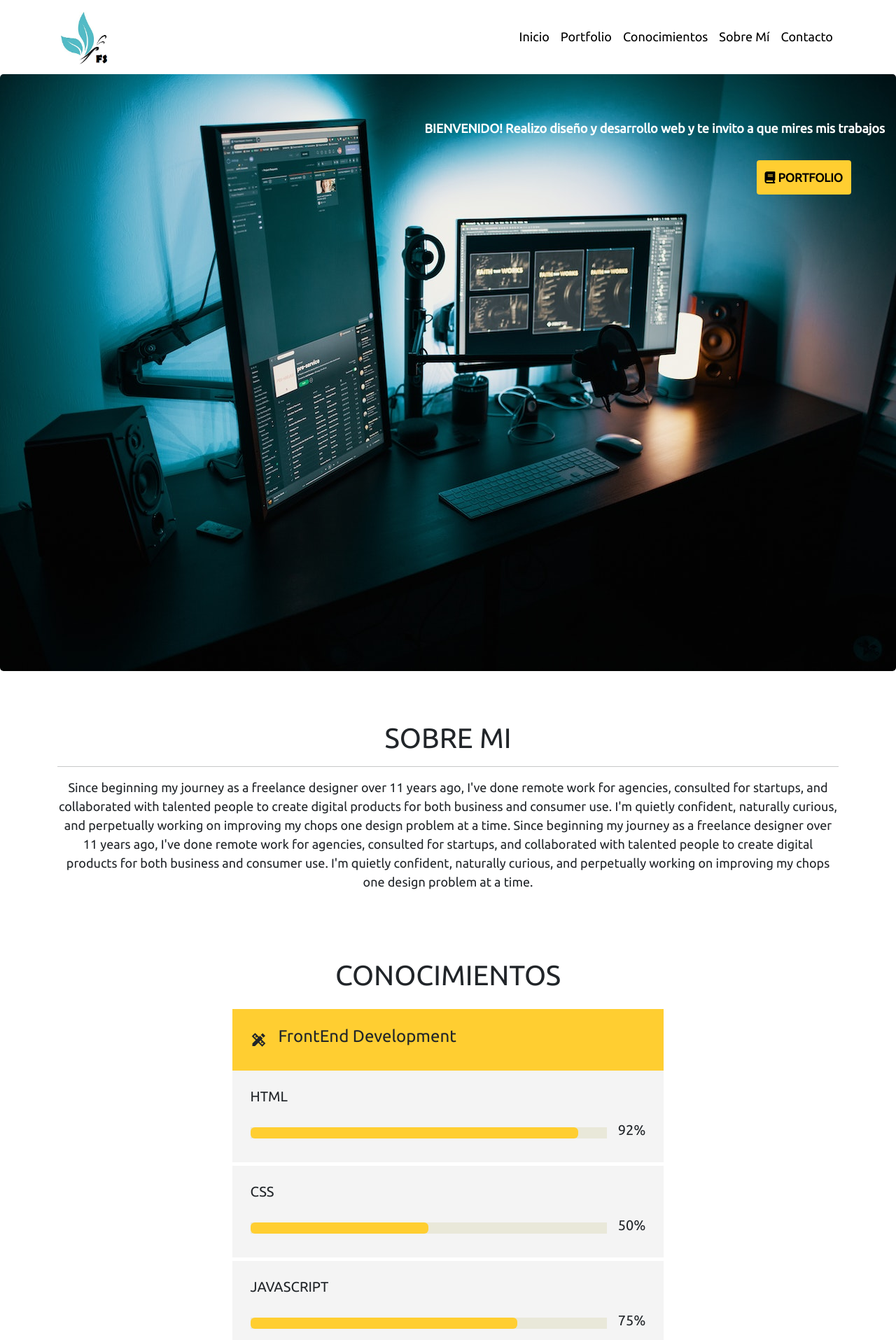
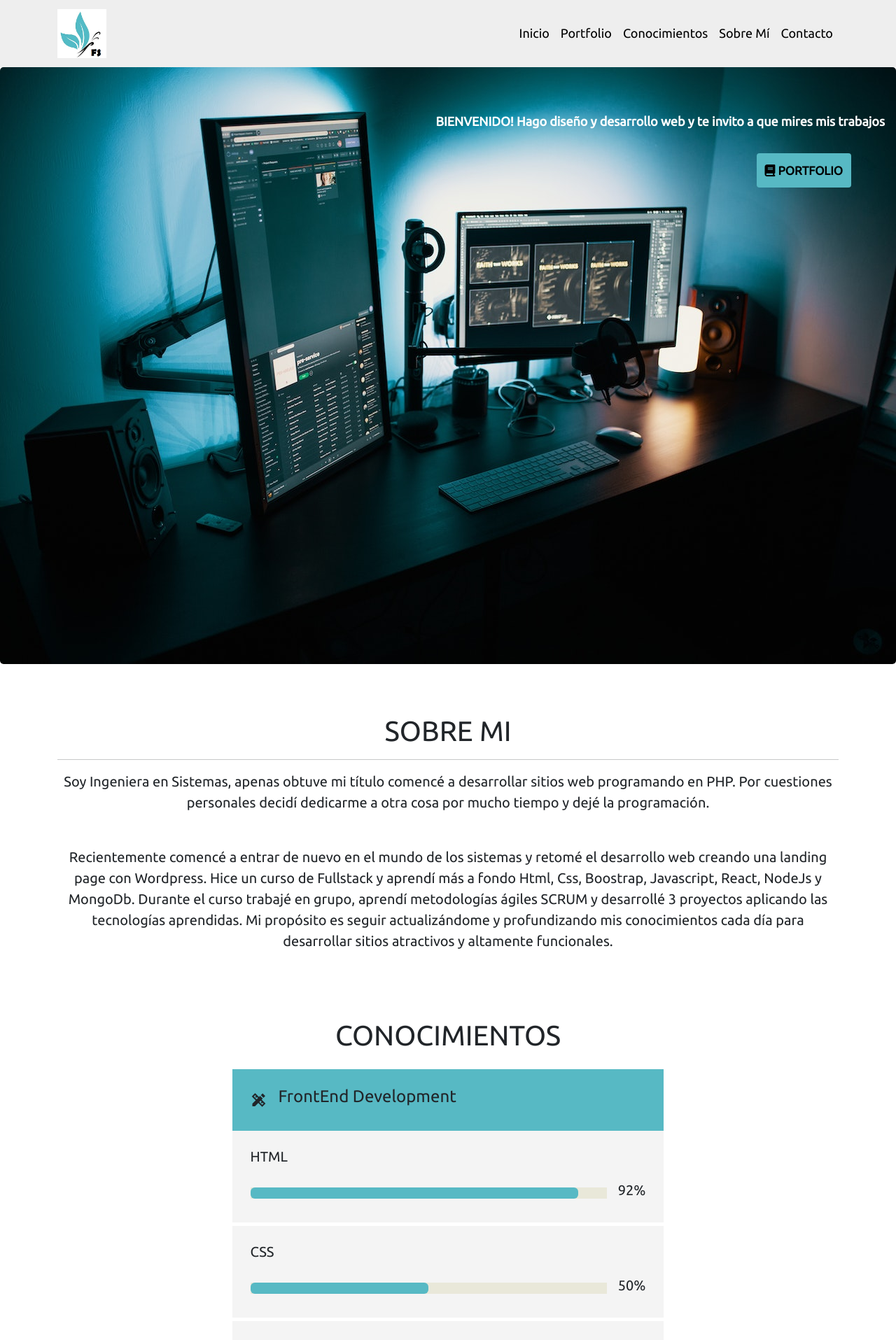
Before and after one commit to fernandasalica/PortfolioReact, a React (Create React App) app: page /Portfolio in a window 1280 px wide. Shown: the top 1915 px of the page at 70% size. Built offline with nearby package versions, Linux system fonts and the light colour scheme.

Commit message:
Modifico iconos redes sociales y mejoro skills

```diff
--- a/src/components/Aboutme.js
+++ b/src/components/Aboutme.js
@@ -7,16 +7,19 @@ const Aboutme = () => {
       <h1 className="text-center">SOBRE MI</h1>
       <hr></hr>
       <p className="text-center text mt-3 mb-5">
-        Since beginning my journey as a freelance designer over 11 years ago,
-        I've done remote work for agencies, consulted for startups, and
-        collaborated with talented people to create digital products for both
-        business and consumer use. I'm quietly confident, naturally curious, and
-        perpetually working on improving my chops one design problem at a time.
-        Since beginning my journey as a freelance designer over 11 years ago,
-        I've done remote work for agencies, consulted for startups, and
-        collaborated with talented people to create digital products for both
-        business and consumer use. I'm quietly confident, naturally curious, and
-        perpetually working on improving my chops one design problem at a time.
+        Soy Ingeniera en Sistemas, apenas obtuve mi título comencé a desarrollar
+        sitios web programando en PHP. Por cuestiones personales decidí
+        dedicarme a otra cosa por mucho tiempo y dejé la programación.
+      </p>
+      <p className="text-center text mt-3 mb-5">
+        Recientemente comencé a entrar de nuevo en el mundo de los sistemas y
+        retomé el desarrollo web creando una landing page con Wordpress. Hice un
+        curso de Fullstack y aprendí más a fondo Html, Css, Boostrap,
+        Javascript, React, NodeJs y MongoDb. Durante el curso trabajé en grupo,
+        aprendí metodologías ágiles SCRUM y desarrollé 3 proyectos aplicando las
+        tecnologías aprendidas. Mi propósito es seguir actualizándome y
+        profundizando mis conocimientos cada día para desarrollar sitios
+        atractivos y altamente funcionales.
       </p>
       <br></br>
     </Container>
--- a/src/components/Contact.js
+++ b/src/components/Contact.js
@@ -8,12 +8,21 @@ const Contact = () => {
       <Container className="image" id="contact">
         <div className="fondo">
           <h1 className="text-center mt-5 text-white">CONTACTO</h1>
-          <Form className="form">
+          <h5 className="text-white text-center my-3">
+            Contactate y haceme llegar tu comentario, opinión...
+          </h5>
+          <Form
+            className="form"
+            action="https://formspree.io/f/xvoldrwl"
+            method="POST"
+          >
             <Form.Group className="mb-3" controlId="formBasicEmail">
               <Form.Control
                 className="input form"
                 type="text"
                 placeholder="Nombre"
+                name="name"
+                required
               />
             </Form.Group>
             <Form.Group className="mb-3" controlId="formBasicEmail">
@@ -21,6 +30,8 @@ const Contact = () => {
                 className="input form"
                 type="email"
                 placeholder="Email"
+                name="email"
+                required
               />
             </Form.Group>
             <Form.Group
@@ -31,6 +42,7 @@ const Contact = () => {
                 as="textarea"
                 rows={3}
                 className="input form"
+                name="message"
                 placeholder="Mensaje"
               />
             </Form.Group>
--- a/src/components/Footer.js
+++ b/src/components/Footer.js
@@ -1,19 +1,29 @@
 import React from "react";
 import { Container } from "react-bootstrap";
 import Nav from "react-bootstrap/Nav";
+import { Link } from "react-router-dom";
 
 const Footer = () => {
   return (
     <>
       <Container>
         <div className="social">
-          <i className="fa-brands fa-facebook p-3"></i>
-          <i className="fa-brands fa-square-instagram  p-3"></i>
-          <i className="fa-brands fa-github  p-3"></i>
+          <Link
+            target={"_blank"}
+            to={"https://www.facebook.com/profile.php?id=1118830091"}
+          >
+            <i className="fa-brands fa-facebook p-3 social-color"></i>
+          </Link>
+          <Link target={"_blank"} to={"https://www.instagram.com/mfsalica/"}>
+            <i className="fa-brands fa-square-instagram  p-3 social-color"></i>
+          </Link>
+          <Link target={"_blank"} to={"https://github.com/fernandasalica"}>
+            <i className="fa-brands fa-github  p-3 social-color"></i>
+          </Link>
         </div>
         <div className="d-flex justify-content-center">
           <Nav>
-            <Nav.Link href="#inicio" className="link">
+            <Nav.Link href="#home" className="link">
               Inicio
             </Nav.Link>
             <Nav.Link href="#portfolio" className="link">
--- a/src/components/Hero.js
+++ b/src/components/Hero.js
@@ -5,13 +5,13 @@ import Button from "react-bootstrap/Button";
 const Hero = () => {
   return (
     <>
-      <Card className="border-0">
+      <Card className="border-0" id="home">
         <Card.Img src="./img/hero2.jpg" alt="Card image" />
         <Card.ImgOverlay>
           <Card.Text className="text-end text-white mt-5">
             <p className="welcome">
-              BIENVENIDO! Realizo diseño y desarrollo web y te invito a que
-              mires mis trabajos
+              BIENVENIDO! Hago diseño y desarrollo web y te invito a que mires
+              mis trabajos
             </p>
           </Card.Text>
           <div className="d-flex justify-content-end align-items-end pt-3 px-5">
--- a/src/components/Navbar1.js
+++ b/src/components/Navbar1.js
@@ -6,15 +6,21 @@ import Navbar from "react-bootstrap/Navbar";
 const Navbar1 = () => {
   return (
     <>
-      <Navbar collapseOnSelect expand="lg" className="text-black" id="inicio">
+      <Navbar
+        collapseOnSelect
+        expand="lg"
+        className="text-black"
+        sticky="top"
+        style={{ backgroundColor: "#EEEEEE" }}
+      >
         <Container>
-          <Navbar.Brand href="#home">
-            <img src="./img/logomariposa.png" width={80}></img>
+          <Navbar.Brand>
+            <img src="./img/logomariposa.png" width={70} href="#"></img>
           </Navbar.Brand>
           <Navbar.Toggle aria-controls="responsive-navbar-nav" />
           <Navbar.Collapse id="responsive-navbar-nav">
             <Nav className="ms-auto">
-              <Nav.Link href="#inicio" className="link menu">
+              <Nav.Link href="#home" className="link menu">
                 Inicio
               </Nav.Link>
               <Nav.Link href="#portfolio" className="link menu">
--- a/src/components/Portfolio.js
+++ b/src/components/Portfolio.js
@@ -17,14 +17,19 @@ const Portfolio = () => {
             <Card>
               <Card.Img variant="top" src="./img/naturesite.jpg" />
               <Card.Body>
-                <Card.Title>Card title</Card.Title>
+                <Card.Title>Nature Site</Card.Title>
                 <Card.Text>
-                  This is a longer card with supporting text below as a natural
-                  lead-in to additional content. This content is a little bit
-                  longer.
+                  Blog de consejos de vida saludable realizado en HTML, Boostrap
+                  y Css.
                 </Card.Text>
                 <Card.Footer className="bg-white p-1">
-                  <Button className="bg-button">Visitar sitio</Button>
+                  <Button
+                    className="bg-button"
+                    href="https://naturesite.netlify.app/index.html"
+                    target="_blank"
+                  >
+                    Visitar sitio
+                  </Button>
                 </Card.Footer>
               </Card.Body>
             </Card>
@@ -33,14 +38,18 @@ const Portfolio = () => {
             <Card>
               <Card.Img variant="top" src="./img/rollingresto.jpg" />
               <Card.Body>
-                <Card.Title>Card title</Card.Title>
+                <Card.Title>Rolling Resto</Card.Title>
                 <Card.Text>
-                  This is a longer card with supporting text below as a natural
-                  lead-in to additional content. This content is a little bit
-                  longer.
+                  Blog de comidas realizado en HTML, Boostrap, Css y Javascript.
                 </Card.Text>
                 <Card.Footer className="bg-white p-1">
-                  <Button className="bg-button">Visitar sitio</Button>
+                  <Button
+                    className="bg-button"
+                    href="https://proyecto2-grupo3-rcs2022.netlify.app/index.html"
+                    target="_blank"
+                  >
+                    Visitar sitio
+                  </Button>
                 </Card.Footer>
               </Card.Body>
             </Card>
@@ -49,14 +58,19 @@ const Portfolio = () => {
             <Card>
               <Card.Img variant="top" src="./img/rolligfilms.jpg" />
               <Card.Body>
-                <Card.Title>Card title</Card.Title>
+                <Card.Title>Rolling Films</Card.Title>
                 <Card.Text>
-                  This is a longer card with supporting text below as a natural
-                  lead-in to additional content. This content is a little bit
-                  longer.
+                  Blog de películas realizado en HTML, Boostrap, Css,
+                  Javascript, React, NodeJs, MongoDb.
                 </Card.Text>
                 <Card.Footer className="bg-white p-1">
-                  <Button className="bg-button">Visitar sitio</Button>
+                  <Button
+                    className="bg-button"
+                    href="https://react-proyecto-3.vercel.app/"
+                    target="_blank"
+                  >
+                    Visitar sitio
+                  </Button>
                 </Card.Footer>
               </Card.Body>
             </Card>
--- a/src/components/Skills.js
+++ b/src/components/Skills.js
@@ -56,9 +56,9 @@ export const Skills = () => {
             <h5>NodeJs</h5>
             <div class="progress-area">
               <div class="progress-bar">
-                <div class="progress"></div>
+                <div class="progress-node"></div>
               </div>
-              <h5>92%</h5>
+              <h5>40%</h5>
             </div>
           </div>
 
--- a/src/css/style.css
+++ b/src/css/style.css
@@ -15,8 +15,8 @@ body {
 }
 
 .bg-button {
-  background-color: #ffce31;
-  border: #ffce31;
+  background-color: #57b9c4;
+  border: #57b9c4;
   font-size: 17px;
   font-weight: bold;
   color: black;
@@ -25,7 +25,7 @@ body {
 }
 
 .bg-button:hover {
-  background-color: #57b9c4;
+  background-color: #bfdce5;
   color: black;
 }
 
@@ -58,6 +58,10 @@ body {
   padding: 15px;
 }
 
+.social-color {
+  color: black;
+}
+
 .link {
   color: black;
 }
@@ -72,7 +76,7 @@ body {
 }
 
 .text {
-  font-size: large;
+  font-size: 20px;
 }
 
 /*===================== SKILLS SECTION =============================== */
@@ -85,11 +89,10 @@ section.skills .skill {
 }
 
 section.skills .skill .head {
-  background: #ffce31;
+  background: #57b9c4;
   display: flex;
   justify-content: space-between;
   align-items: center;
-  color: var(--color-white);
   padding: 1.6rem;
   cursor: pointer;
 }
@@ -103,7 +106,6 @@ section.skills .skill .head .left {
 section.skills .skill .item {
   display: flex;
   flex-direction: column;
-  align-items: start;
   gap: 1rem;
   padding: 1.6rem;
   background: #f4f4f4;
@@ -126,7 +128,13 @@ section.skills .item .progress-bar {
 section.skills .item .progress-bar .progress {
   height: 100%;
   width: 92%;
-  background: #ffce31;
+  background: #57b9c4;
+}
+
+.progress-node {
+  height: 100%;
+  width: 40%;
+  background: #57b9c4;
 }
 
 section.skills .item:nth-child(3) .progress-bar .progress {
```
